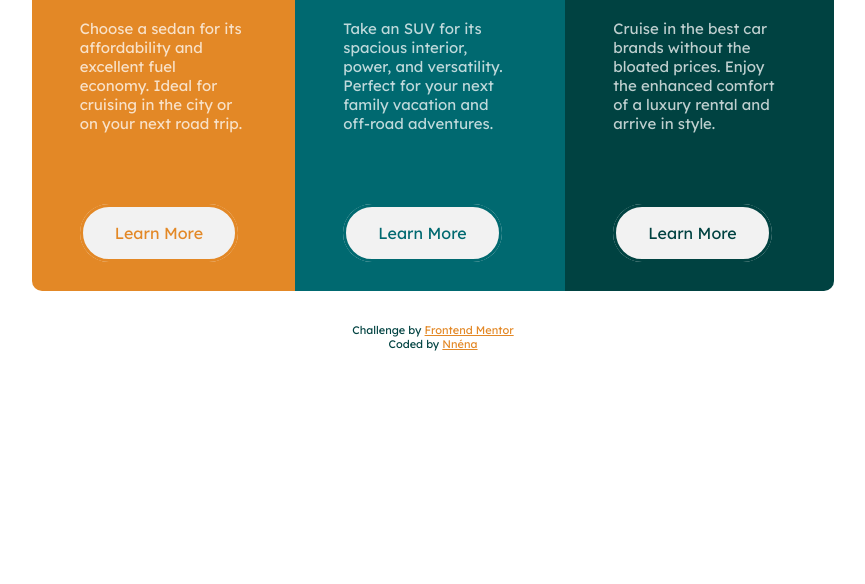
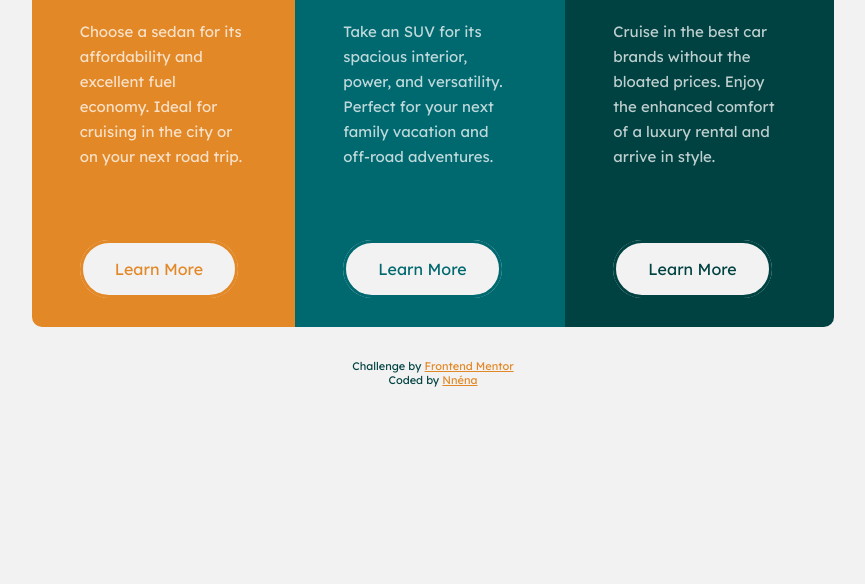
Before and after one commit to nosaroki/3ColumnPreviewCard, a plain HTML site: page index.html in a window 1280 px wide. Shown: the part 216-800 px from the top of the page, without its empty margins (207-1072 px from the left). Drawn offline with Linux system fonts and the light colour scheme.

Commit message:
légères modif css

```diff
--- a/CSS/style.css
+++ b/CSS/style.css
@@ -9,6 +9,7 @@
 body{
 max-width: 1440px;
 margin: auto;
+background-color: hsl(0, 0%, 95%)
 }
 
 main{
@@ -57,7 +58,8 @@ p{
     color: hsla(0, 0%, 100%, 0.75);
     font-family: "Lexend Deca";
     font-size: 15px;
-    padding-bottom: 5em
+    padding-bottom: 5em;
+    line-height: 25px;
 }
 
 .learnMore_sedans{
@@ -102,6 +104,7 @@ p{
     background-color: hsl(0, 0%, 95%);
     color:hsl(179, 100%, 13%);
     font-family: "Lexend Deca";
+    overflow-wrap: nowrap;
 }
 
 .learnMore_luxury:hover{
```
